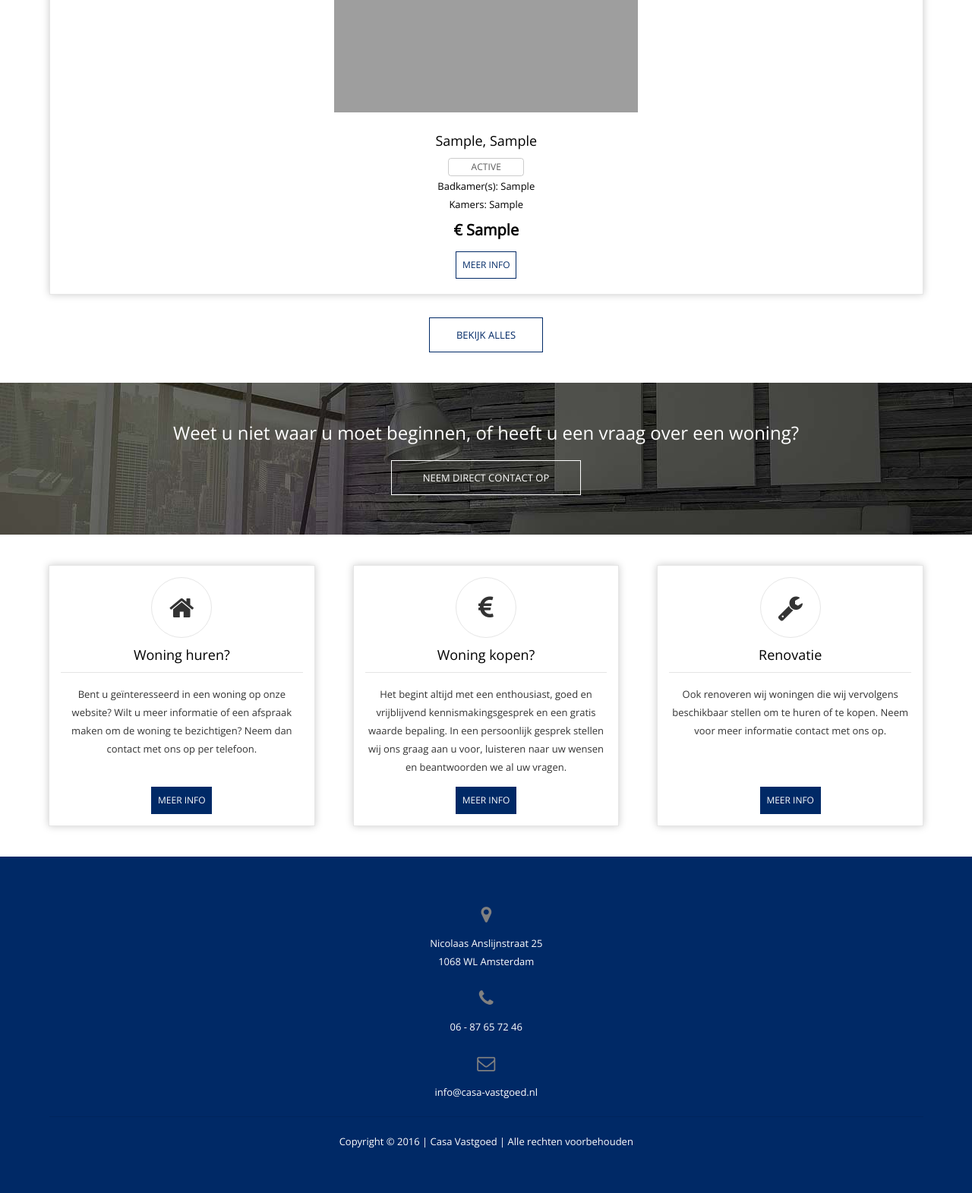
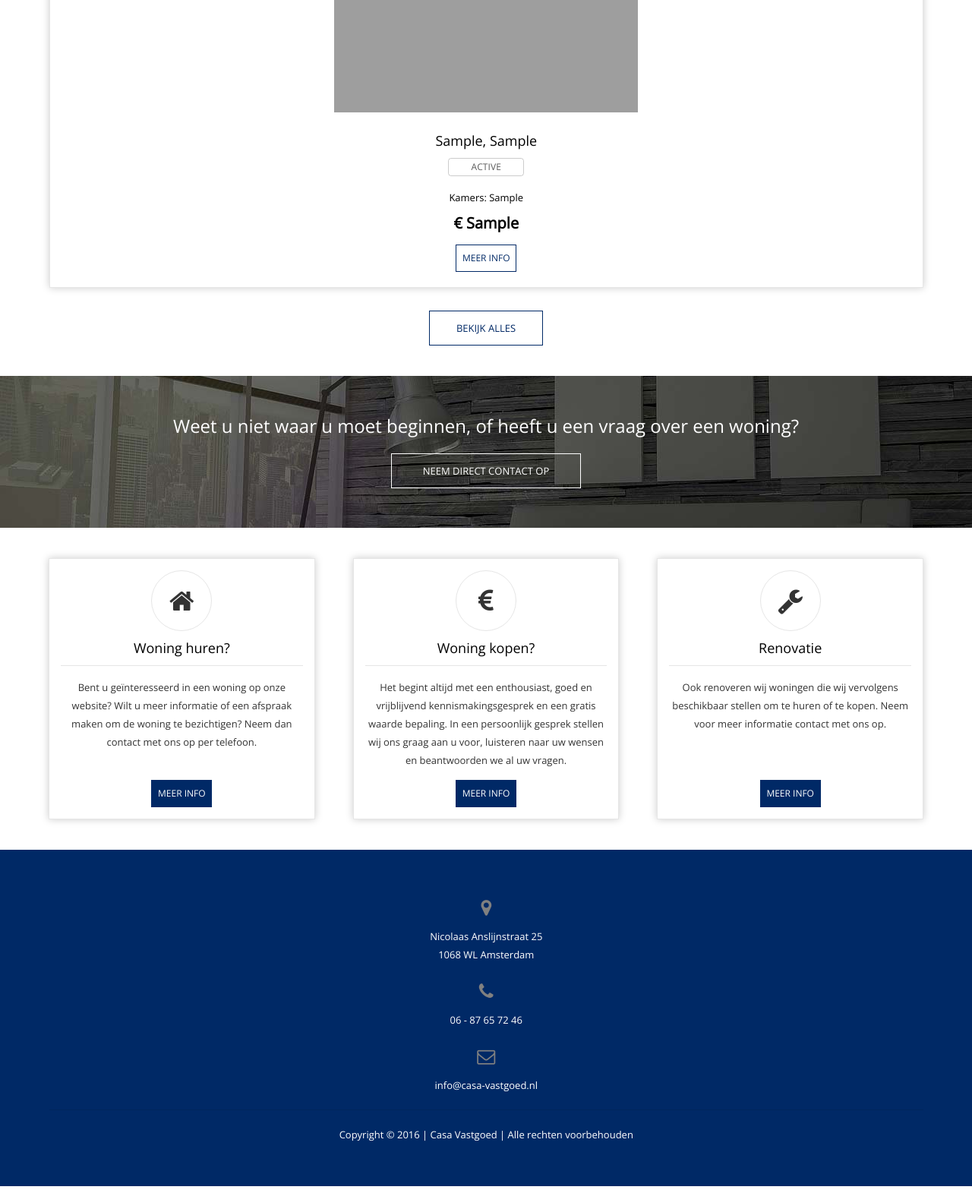
Before and after one commit to Richinel/casavastgoed_git, a PHP site: page / in a window 1280 px wide. Shown: the part 983-2554 px from the top of the page at 76% size. Run offline with PHP 8.4, Linux system fonts and the light colour scheme; tables that the repository leaves empty or names only in its code hold one stand-in row (values such as "Sample post"); grey boxes are pictures that could not be loaded.

Commit message:
Minor changes

```diff
--- a/assets/css/main.css
+++ b/assets/css/main.css
@@ -206,6 +206,7 @@ a:hover {
   max-width: 100px;
   padding: 5px 0;
   font-size: 12px;
+  margin-bottom: 15px;
 }
 .fp_offers .wrapper .row .col .offer .info .price {
   font-size: 20px;
--- a/assets/css/main.less
+++ b/assets/css/main.less
@@ -259,6 +259,7 @@ a {
 							max-width: 100px;
 							padding: 5px 0;
 							font-size: 12px;
+							margin-bottom: 15px;
 						}
 
 						.price {
--- a/controllers/woningen.php
+++ b/controllers/woningen.php
@@ -15,7 +15,6 @@
 
 								<span class='label outline ".$row['labelstatus']."'>".$row['status']."</span>
 
-								Badkamer(s): ".$row['badkamers']."<br>
 								Kamers: ".$row['kamers']."
 
 								<p class='price'>
--- a/index.php
+++ b/index.php
@@ -54,9 +54,11 @@
 		<div class="wrapper">
 			<h3>Weet u niet waar u moet beginnen, of heeft u een vraag over een woning?</h3>
 
-			<div class="btn_white">
-				Neem direct contact op
-			</div>
+			<a href="contact">
+				<div class="btn_white">
+					Neem direct contact op
+				</div>
+			</a>
 		</div>
 	</div>
 
```
Also changed, not shown: assets/images/cv_white.png (added).
